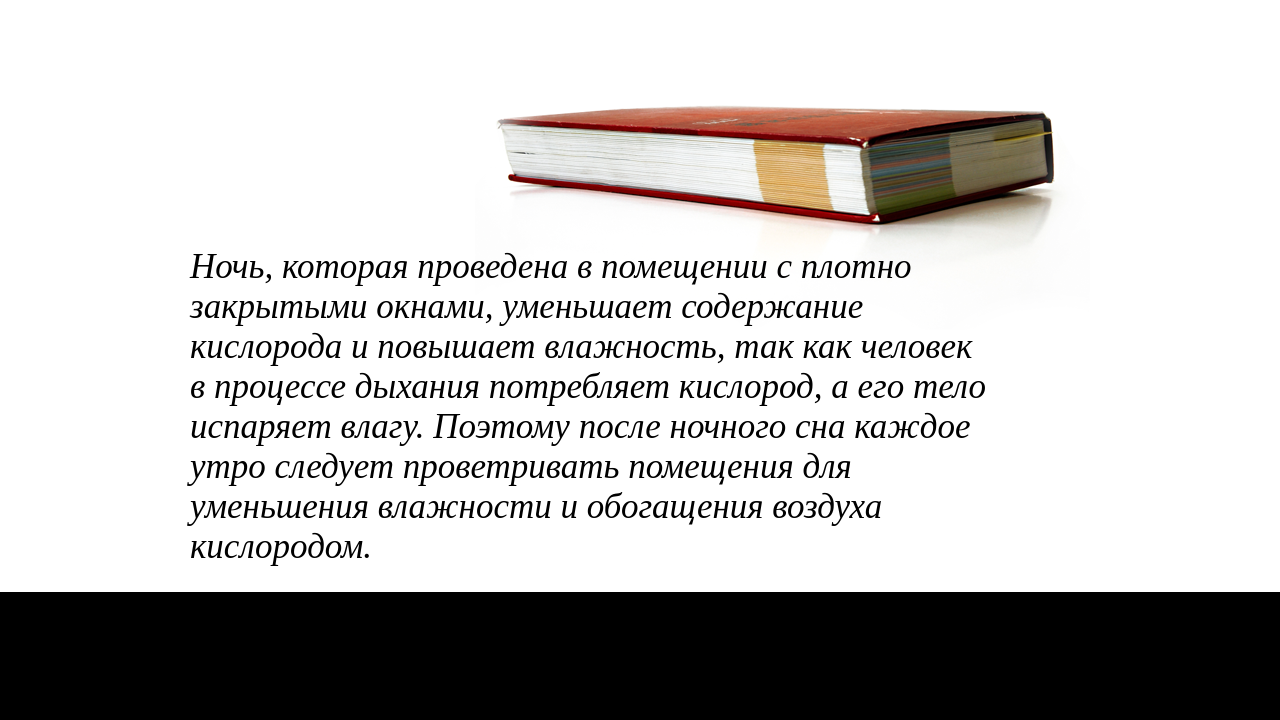
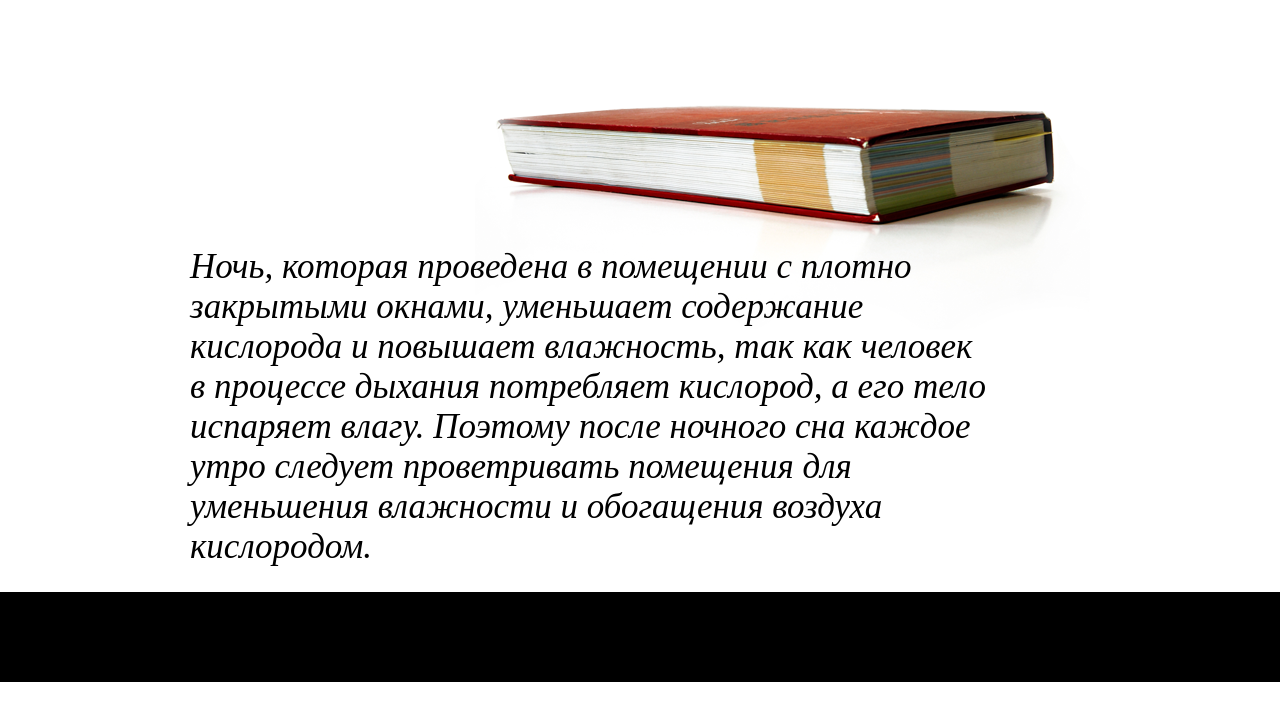
Before and after one commit to zoirs/zoirs.github.io, a plain HTML site: page index.html in a window 1280 px wide. Shown: the part 248-968 px from the top of the page. After the commit the page ends 930 px from the top, so only its background shows below. Drawn offline with Linux system fonts and the light colour scheme.

Commit message:
Update stylesheet.css

```diff
--- a/css/stylesheet.css
+++ b/css/stylesheet.css
@@ -56,7 +56,7 @@ body {
 
 #bottom_bar_black {
 	width:100%;
-	height:160px;
+	height:90px;
 	background-color:#000000;
 }
 
```
